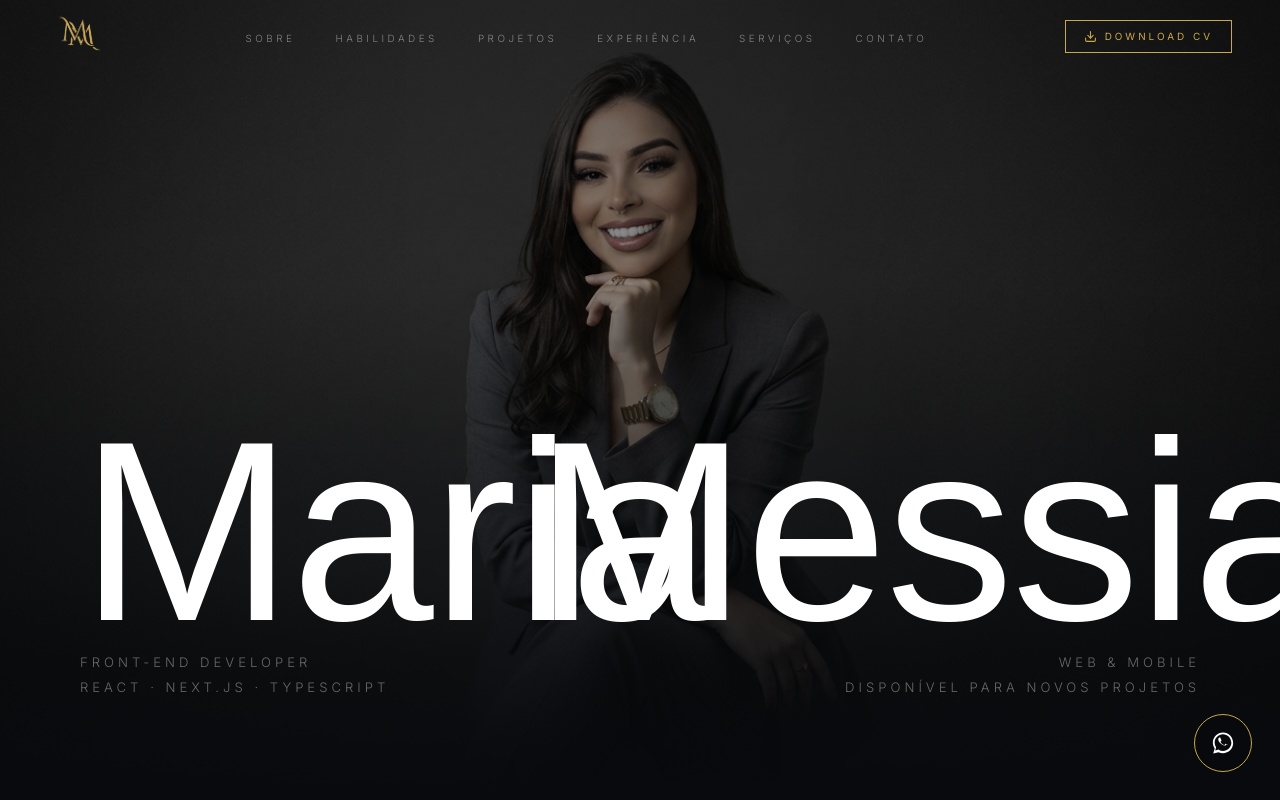
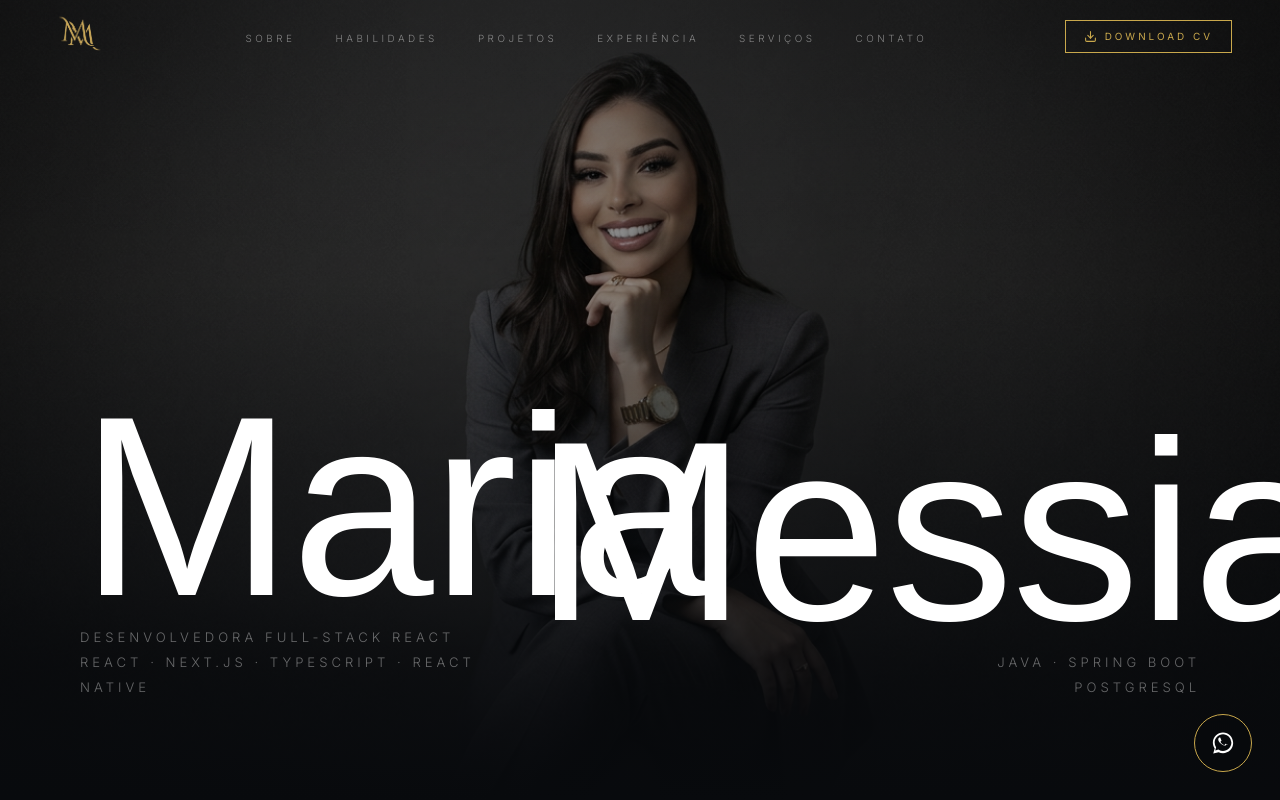
Before and after one commit to MessiasEduarda/portifolio-frontend, a Next.js app: page / in a window 1280 px wide. Shown: the top 800 px of the page. Built offline with nearby package versions, Linux system fonts and the light colour scheme; a web font is replaced by a local one.

Commit message:
feat: update hero copy to reflect full-stack profile

```diff
--- a/app/components/sections/Hero.js
+++ b/app/components/sections/Hero.js
@@ -190,15 +190,15 @@ export default function Hero() {
         <NameBlock>
           <NameLeft ref={nameLeftRef}>Maria</NameLeft>
           <SubLeft ref={subLeftRef}>
-            Front-End Developer<br />
-            React · Next.js · TypeScript
+            Desenvolvedora Full-Stack React<br />
+            React · Next.js · TypeScript · React Native
           </SubLeft>
         </NameBlock>
         <NameBlock>
           <NameRight ref={nameRightRef}>Messias</NameRight>
           <SubRight ref={subRightRef}>
-            Web & Mobile<br />
-            Disponível para novos projetos
+            Java · Spring Boot<br />
+            PostgreSQL
           </SubRight>
         </NameBlock>
       </TextLayer>
```
